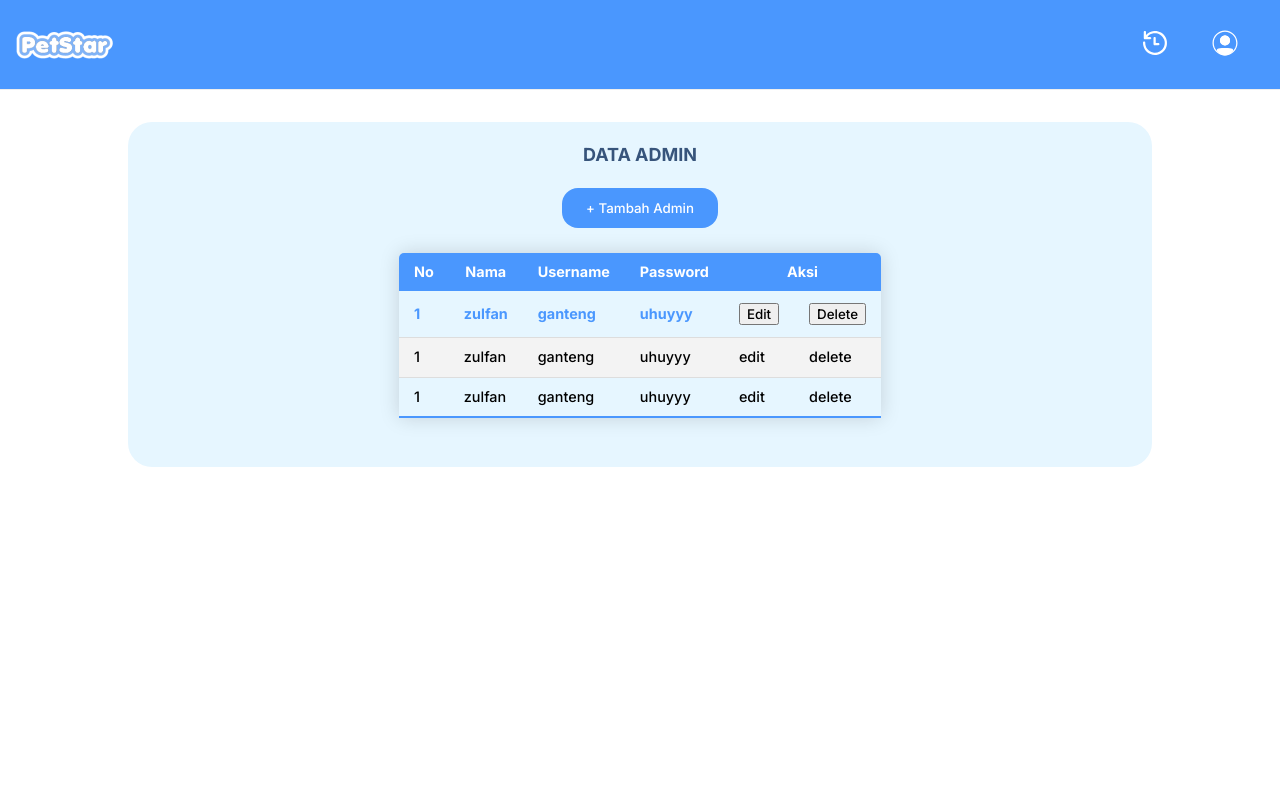
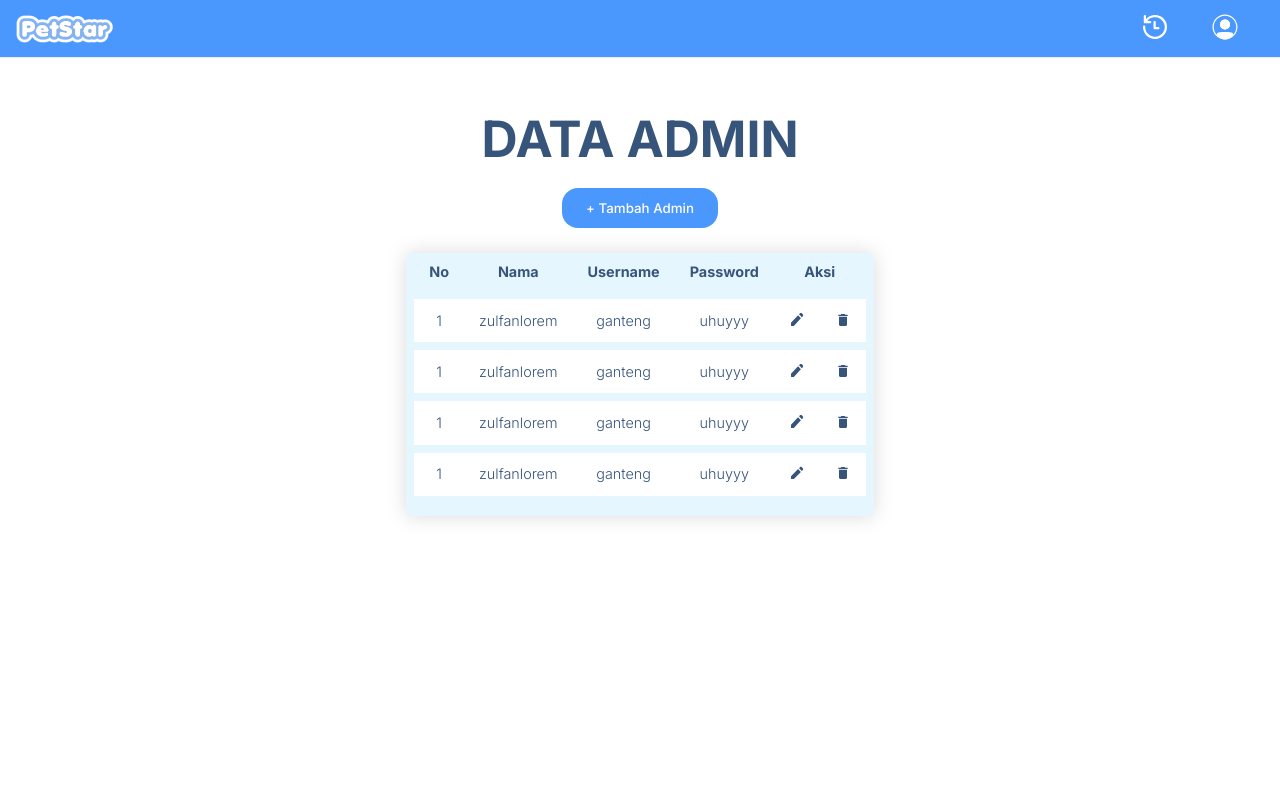
Before and after one commit to daffaasha/UAS-PBP, a PHP site: page /admin.html in a window 1280 px wide. Shown: the top 805 px of the page. After the commit the page ends 520 px from the top, so only its background shows below. Run offline with PHP 8.4, Linux system fonts and the light colour scheme.

Commit message:
admin.html selesai tampilannya

```diff
--- a/front/admin.html
+++ b/front/admin.html
@@ -14,10 +14,10 @@
     <!-- google font -->
     <link rel="preconnect" href="https://fonts.googleapis.com" />
     <link rel="preconnect" href="https://fonts.gstatic.com" crossorigin />
-    <link
-      href="https://fonts.googleapis.com/css2?family=Inter:wght@300;500;700&display=swap"
-      rel="stylesheet"
-    />
+        <link
+        href="https://fonts.googleapis.com/css2?family=Inter:wght@300;500;700&display=swap"
+        rel="stylesheet"
+        />
   </head>
   <body>
     <header>
@@ -28,7 +28,10 @@
             </div>
             <div class="menu">
                 <a href="#"><img src="img/history.svg" alt="nama-user" width="75%"></a>
-                <a href="#"><img src="img/user-white.svg" alt="setting" width="75%"></a>
+                <a href="#"><img src="img/user-white.svg" alt="setting" width="75%" ></a>
+                <!-- <ul class="dropdown">
+                    <li><a href="#">Log Out</a></li>
+                </ul> -->
         </nav>
     </header>
     <main>
@@ -42,37 +45,49 @@
             <table class="content-table">
                 <thead>
                     <tr>
-                        <th>No</th>
+                        <th class="first">No</th>
                         <th>Nama</th>
                         <th>Username</th>
                         <th>Password</th>
-                        <th colspan="2">Aksi</th>
+                        <th colspan="2" class="end">Aksi</th>
                     </tr>
                 </thead>
                 <tbody>
                     <tr class="active-row">
-                        <td>1</td>
-                        <td>zulfan</td>
+                        <td class="first">1</td>
+                        <td>zulfanlorem</td>
                         <td>ganteng</td>
                         <td>uhuyyy</td>
-                        <td><button>Edit</button></td>
-                        <td><button>Delete</button></td>
+                        <td><img src="img/edit.svg" alt="" width="16px" ></td>
+                        <td class="end"><img src="img/delete.svg" alt="" width="16px"   >
+                        </td>
                     </tr>
-                    <tr>
-                        <td>1</td>
-                        <td>zulfan</td>
+                    <tr class="active-row">
+                        <td class="first">1</td>
+                        <td>zulfanlorem</td>
                         <td>ganteng</td>
                         <td>uhuyyy</td>
-                        <td>edit</td>
-                        <td>delete</td>
+                        <td><img src="img/edit.svg" alt="" width="16px" ></td>
+                        <td class="end"><img src="img/delete.svg" alt="" width="16px"   >
+                        </td>
                     </tr>
-                    <tr>
-                        <td>1</td>
-                        <td>zulfan</td>
+                    <tr class="active-row">
+                        <td class="first">1</td>
+                        <td>zulfanlorem</td>
                         <td>ganteng</td>
                         <td>uhuyyy</td>
-                        <td>edit</td>
-                        <td>delete</td>
+                        <td><img src="img/edit.svg" alt="" width="16px" ></td>
+                        <td class="end"><img src="img/delete.svg" alt="" width="16px"   >
+                        </td>
+                    </tr>
+                    <tr class="active-row">
+                        <td class="first">1</td>
+                        <td>zulfanlorem</td>
+                        <td>ganteng</td>
+                        <td>uhuyyy</td>
+                        <td><img src="img/edit.svg" alt="" width="16px" ></td>
+                        <td class="end"><img src="img/delete.svg" alt="" width="16px"   >
+                        </td>
                     </tr>
                 </tbody>
             </table>
--- a/front/css/style.css
+++ b/front/css/style.css
@@ -50,6 +50,7 @@ table {
 /* CSS RESET */
 
 /* set font  */
+@import url('https://fonts.googleapis.com/css2?family=Inter:wght@300;500;700&display=swap');
 *{
     font-family: 'Inter', sans-serif;
 }
@@ -57,7 +58,7 @@ table {
 nav{
     display: flex;
     flex-direction: row;
-    padding: 16px;
+    padding: 0 16px;
     background-color:rgba(74, 151, 254, 1);
     box-sizing: border-box;
     border-bottom:1px solid #EEEEEE;
@@ -92,6 +93,21 @@ nav .menu img{
     margin-right: 8px;
 }
 
+/* dropdown logout */
+
+nav .menu ul.dropdown {
+    width: 100%;
+    position: absolute;
+    z-index: 999;
+    display: none;
+    overflow: hidden;
+    background-color: #37547B;
+    /* text-align: center; */
+}
+nav .menu:hover ul.dropdown{
+    display: block;
+}
+
 main{
     display: flex;
     min-height: 100vh;
@@ -105,14 +121,14 @@ main{
     padding: 24px;
     box-sizing: border-box;
     align-items: center;
-    background-color: #E6F6FF;
+    /* background-color: #E6F6FF; */
     width: 80%;
     border-radius: 24px;
     margin-top: 32px;
 }
 
 .container h1{
-    font-size: large;
+    font-size: 50px;
     font-weight: 700;
     margin-bottom: 24px;
     color: #37547B;
@@ -132,9 +148,14 @@ main{
 }
 
 .container button.add:hover{
-    background-color: #EEEEEE;
+    background-color: white;
     color: rgba(74, 151, 254, 1);
     transition: all ease-in .2s;
+}
+.container button.add:active{
+    background-color: rgba(74, 151, 254, 1);
+    color: white;
+    transition: all ease-in .1s;
 }
 
 /* CSS FOR TABLE */
@@ -151,13 +172,33 @@ main{
 .content-table thead tr{
     background-color: rgba(74, 151, 254, 1);
     color: #ffffff;
-    text-align: center;
     font-weight: 600;
 }
 
 .content-table th,
 .content-table td{
     padding: 12px 15px;
+    border-top: 8px solid #E6F6FF;
+    background-color: white;
+    color: rgba(55, 84, 123, 1);
+    vertical-align: middle;
+    text-align: center;
+}
+
+.content-table th{
+    border: none;
+    background-color: #E6F6FF;
+}
+
+.content-table td{
+    font-weight: 300;
+}
+
+.content-table .first{
+    border-left: 8px solid #E6F6FF;
+}
+.content-table .end{
+    border-right: 8px solid #E6F6FF;
 }
 
 .content-table tbody tr{
@@ -169,10 +210,12 @@ main{
 }
 
 .content-table tbody tr:last-of-type{
-    border-bottom: 2px solid rgba(74, 151, 254, 1);
+    border-bottom: 20px solid #E6F6FF;
+    border-radius: 5px 5px 0 0;
 }
 
-.content-table tbody tr.active-row{
+/* jika ada table yang aktive (diklik) warnanya jadi gini, dikasih  class (active-row) */
+/* .content-table tbody tr.active-row{
     font-weight: 600;
     color: rgba(74, 151, 254, 1);
-}
+} */
```
Also changed, not shown: front/layout/navbar.html (added, +11 -0 lines).
